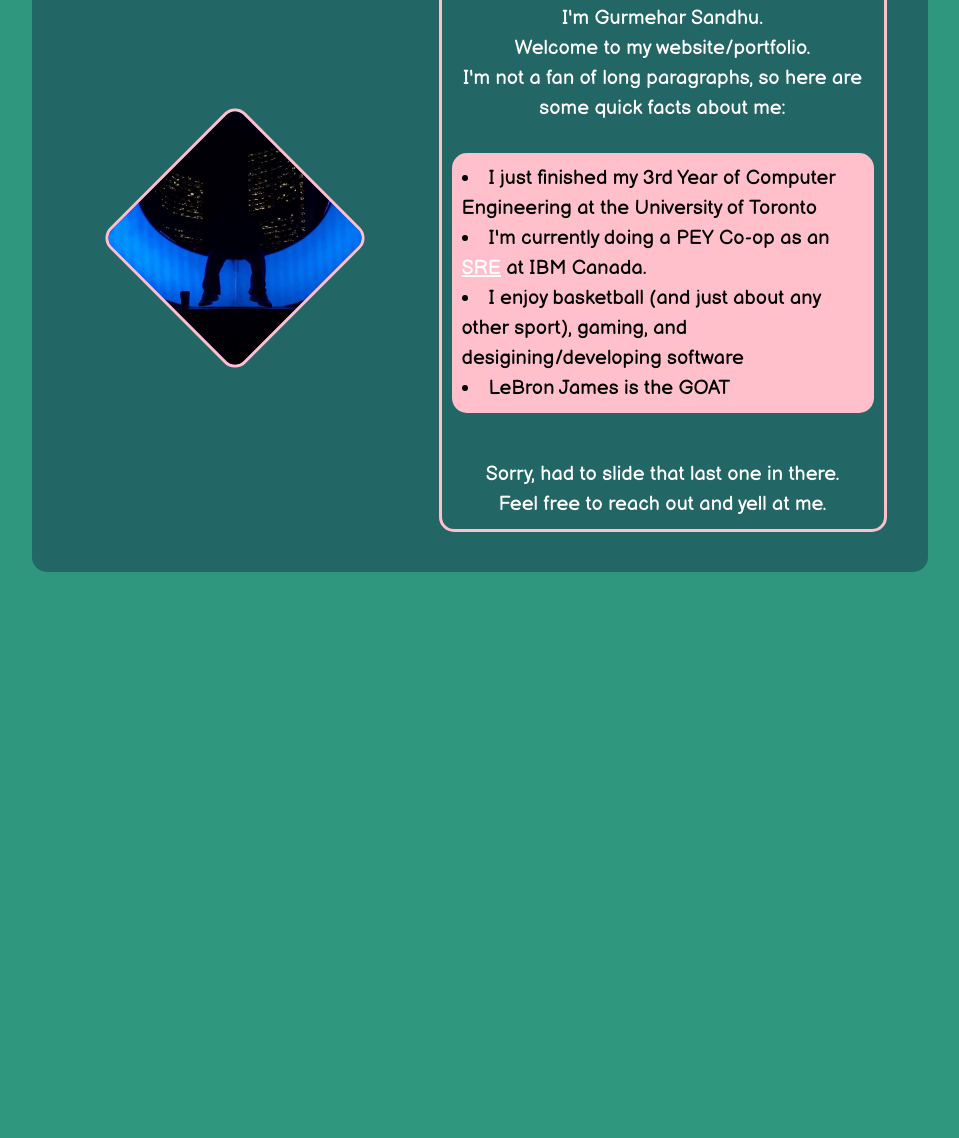
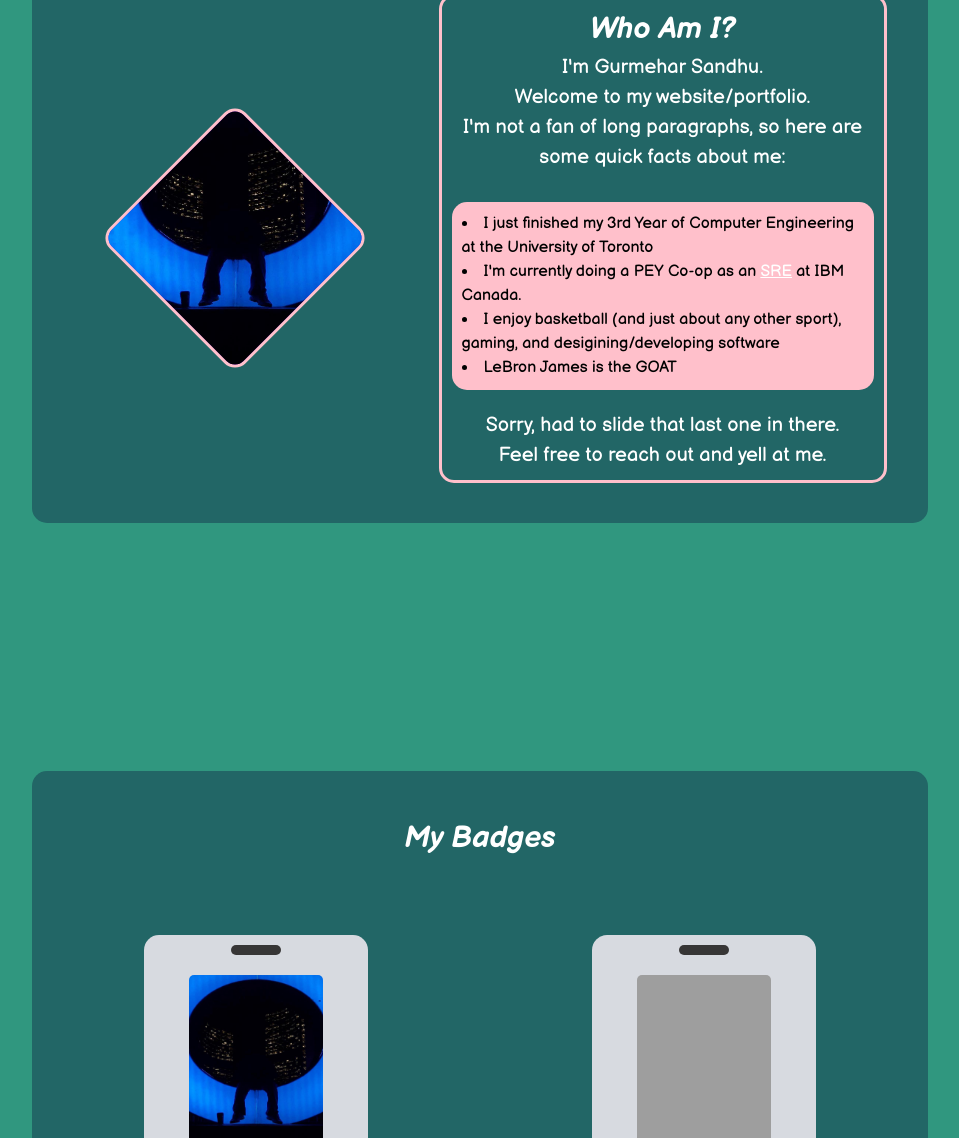
Before and after one commit to GurmeharS/gatbsy-portfolio, a Gatsby site: page / in a window 1280 px wide. Shown: the part 1120-2258 px from the top of the page, without its empty margins (160-1119 px from the left). Before the commit the page ends 1758 px from the top, so only its background shows below. Built offline with nearby package versions, Linux system fonts and the light colour scheme; Gatsby itself is replaced by a stand-in of ours; grey boxes are pictures that could not be loaded.

Commit message:
Initial animation implementation

```diff
--- a/package.json
+++ b/package.json
@@ -16,12 +16,14 @@
     "gatsby-source-filesystem": "^2.3.3",
     "gatsby-transformer-sharp": "^2.5.2",
     "gsap": "^3.2.6",
+    "jquery": "^3.5.1",
     "node-sass": "^4.14.1",
     "prop-types": "^15.7.2",
     "react": "^16.12.0",
     "react-bootstrap": "^1.0.1",
     "react-dom": "^16.12.0",
     "react-helmet": "^6.0.0",
+    "react-use": "^15.1.0",
     "smooth-scrollbar": "^8.5.2",
     "styled-components": "^5.1.0"
   },
--- a/src/components/about.js
+++ b/src/components/about.js
@@ -1,10 +1,8 @@
-import React from "react"
+import React, { useRef, useEffect, useState } from "react"
 import styled from "styled-components"
-import { Container, Row, Col } from 'react-bootstrap'
-import { Link } from "gatsby"
+import { gsap, TimelineLite, Power1 } from "gsap"
 
 import "../styles/styles.scss"
-import { useViewport } from "./viewport"
 import * as constants from './constant';
 
 import gurmPic from '../images/gurmehar_pic.jpg';
@@ -70,6 +68,9 @@
     padding: 10px;
     list-style-position: inside;
     margin-left: auto;
+    margin: 10px;
+    margin-top: 20px;
+    margin-bottom: 20px;
 `;
 
 const AboutText = styled.p`
@@ -142,11 +143,63 @@
     }
 `;
 
+//Animate on scroll
+const useOnScreen = (options) => {
+    let ref = useRef(null);
+    const [visibile, setVisible] = useState(false);
+
+    useEffect(() => {
+        const observer = new IntersectionObserver(([entry]) => {
+            console.log(entry.isIntersecting);
+            setVisible(entry.isIntersecting);
+        }, options);
+        let currRef = null;
+        if (ref.current) {
+            observer.observe(ref.current);
+            currRef = ref.current;
+        }
+
+        return () => {
+            if (currRef) {
+                observer.unobserve(currRef);
+            }
+        }
+    }, [ref, options]);
+
+    return [ref, visibile];
+}
+
 const About = () => {
+    const [ref, visible] = useOnScreen({
+        root: null,
+        rootMargin: '0px',
+        threshold: 0.3
+    });
+
+    if (ref.current) {
+        if (!visible) {
+            console.log("About out");
+            gsap.to(".about", 1, {
+                x: 100,
+                opacity: 0,
+                ease: Power1.easeOut
+            });
+        } else {
+            console.log("About in");
+            gsap.to(".about", 1, {
+                x: 0,
+                opacity: 1,
+                ease: Power1.easeOut,
+                stagger: {
+                    amount: 0.3
+                }
+            });
+        }
+    }
 
     return (
         <AboutContainer>
-            <AboutBox>
+            <AboutBox ref={ref} className='about'>
                 <AboutImageHolder>
                     <ImgSquare>
                         <AboutImage src={gurmPic} />
@@ -154,26 +207,28 @@
                 </AboutImageHolder>
                 <AboutTextHolder>
                     <AboutTitle>Who Am I?</AboutTitle>
+                    <center>
                         <AboutText>
-                        <center>
                             I'm Gurmehar Sandhu.<br />
                             Welcome to my website/portfolio.<br />
-                            I'm not a fan of long paragraphs, so here are some quick facts about me:<br /><br />
+                            I'm not a fan of long paragraphs, so here are some quick facts about me:
+                        </AboutText>
                     </center>
                     <AboutList>
                         <li style={{ color: 'black' }}>I just finished my 3rd Year of Computer Engineering at the University of Toronto</li>
                         <li style={{ color: 'black' }}>I'm currently doing a PEY Co-op as an <a style={{ color: 'white' }} href={"https://landing.google.com/sre/"} target="_blank"><u>SRE</u></a> at IBM Canada.</li>
                         <li style={{ color: 'black' }}>I enjoy basketball (and just about any other sport), gaming, and desigining/developing software</li>
                         <li style={{ color: 'black' }}>LeBron James is the GOAT </li>
-                        </AboutList><br />
+                    </AboutList>
                     <center>
+                        <AboutText>
                             Sorry, had to slide that last one in there.<br />
                                 Feel free to reach out and yell at me.
+                    </AboutText>
                     </center>
-                    </AboutText>
                 </AboutTextHolder>
             </AboutBox>
-        </AboutContainer>
+        </AboutContainer >
     )
 }
 
--- /dev/null
+++ b/src/components/badge.js
@@ -0,0 +1,84 @@
+// Work badge
+import React from "react"
+import { useRef, useState } from "react"
+import { TweenMax } from 'gsap'
+import styled from "styled-components"
+
+import * as constants from './constant'
+
+const BadgeNotch = styled.div`
+    height: 10px;
+    width: 50px;
+    background: #373636;
+    margin: 10px;
+    border-radius: 10px;
+    @media ${constants.device.laptop} {
+        height: 7px;
+        width: 30px;
+    }
+`;
+
+const BadgeLogo = styled.div`
+    height: 40px;
+    width: 40%;
+    margin-bottom: 20px;
+    background-size: contain;
+    background-repeat: no-repeat;
+    background-position: center;
+`;
+
+const BadgePic = styled.div`
+    height: 200px;
+    width: 60%;
+    background: #373636;
+    margin: 10px;
+    margin-top: 10px;
+    margin-bottom: 20px;
+    background-size: cover;
+    background-position: center;
+    border-radius: 5px;
+    @media ${constants.device.laptop} {
+        height: 100px;
+        width: 60%;
+        margin-bottom: 0;
+    }
+`;
+
+const BadgeFront = styled.div`
+    min-height: 100%;
+    width: 25%;
+    border-radius: 15px;
+    margin: 20px;
+    margin-top: 0;
+    display: flex;
+    flex-direction: column;
+    align-items: center;
+    justify-content: space-around;
+    background: #D7DAE0;
+    transition: 0.3s;
+    &:hover {
+        width: 30%;
+    }
+    @media ${constants.device.laptop} {
+        width: 40%;
+    }
+`;
+
+// Need to pass this, badge pic, logo pic, job title, Job dates (string), description
+const Badge = (props) => {
+    const [expanded, setExpanded] = useState(false);
+
+    const handleClick = () => {
+        setExpanded(!expanded);
+    };
+
+    return (
+        <BadgeFront>
+            <BadgeNotch />
+            <BadgePic style={{ backgroundImage: `url(${props.badgePic})` }} />
+            <BadgeLogo style={{ backgroundImage: `url(${props.logoPic})` }} />
+        </BadgeFront>
+    )
+}
+
+export default Badge
--- /dev/null
+++ b/src/components/experience.js
@@ -0,0 +1,131 @@
+import React, { useRef, useState, useEffect } from "react"
+import styled from "styled-components"
+import { gsap, Power1 } from 'gsap'
+import "../styles/styles.scss"
+import { useViewport } from "./viewport"
+import Badge from "./badge"
+import * as constants from './constant'
+import gurmPic from '../images/gurmehar_pic.jpg'
+import ibmLogo from '../images/IBM_logo.svg'
+
+const BadgeHolder = styled.div`
+    min-height: 50vh;
+    min-width: 75%;
+    width: 100%;
+    display: flex;
+    flex-direction: row;
+    align-items: center;
+    justify-content: space-around;
+    @media ${constants.device.laptop} {
+        flex-direction: column;
+    }
+`;
+
+const ExperienceTitle = styled.div`
+    font-family: "BalsamiqSans-BoldItalic";
+    display: flex;
+    align-items: center;
+    justify-content: center;
+    margin-top: 5%;
+    margin-bottom: 5%;
+    color: white;
+    font-size: 30px;
+    flex-shrink: 2;
+    @media ${constants.device.mobileXL} {
+        font-size: 20px;
+    }
+`;
+
+const ExperienceBox = styled.div`
+    background-color: #226666;
+    margin: 20px;
+    /* min-height: 70vh; */
+    min-width: 70vw;
+    border-radius: 15px;
+    display: flex;
+    flex-direction: column;
+    justify-content: center;
+    align-items: center;
+`;
+
+const ExperienceContainer = styled.div`
+    min-height: 100vh;
+    width: 100vw;
+    display: flex;
+    justify-content: center;
+    align-items: center;
+    flex-direction: column;
+    @media ${constants.device.laptop} {
+        /* flex-direction: column; */
+        height: auto;
+    }
+`;
+
+//Animate on scroll
+const useOnScreen = (options) => {
+    let ref = useRef(null);
+    const [visibile, setVisible] = useState(false);
+
+    useEffect(() => {
+        const observer = new IntersectionObserver(([entry]) => {
+            console.log(entry.isIntersecting);
+            setVisible(entry.isIntersecting);
+        }, options);
+        let currRef = null;
+        if (ref.current) {
+            observer.observe(ref.current);
+            currRef = ref.current;
+        }
+
+        return () => {
+            if (currRef) {
+                observer.unobserve(currRef);
+            }
+        }
+    }, [ref, options]);
+
+    return [ref, visibile];
+}
+
+const Experience = () => {
+    const [ref, visible] = useOnScreen({
+        root: null,
+        rootMargin: '0px',
+        threshold: 0.3
+    });
+
+    if (ref.current) {
+        if (!visible) {
+            console.log("About out");
+            gsap.to(ref.current, 1, {
+                x: -100,
+                opacity: 0,
+                ease: Power1.easeOut
+            });
+        } else {
+            console.log("About in");
+            gsap.to(ref.current, 1, {
+                x: 0,
+                opacity: 1,
+                ease: Power1.easeOut,
+                stagger: {
+                    amount: 0.3
+                }
+            });
+        }
+    }
+
+    return (
+        <ExperienceContainer>
+            <ExperienceBox ref={ref}>
+                <ExperienceTitle>My Badges</ExperienceTitle>
+                <BadgeHolder>
+                    <Badge badgePic={gurmPic} logoPic={ibmLogo} />
+                    <Badge />
+                </BadgeHolder>
+            </ExperienceBox>
+        </ExperienceContainer>
+    )
+};
+
+export default Experience
--- a/src/components/header.js
+++ b/src/components/header.js
@@ -41,10 +41,10 @@
 
 const InnerHeader = () => (
   <Navbar>
-    <Link style={linkStyle} to="/">Logo</Link>
+    <Link style={linkStyle} to="/">GS</Link>
     <Link style={linkStyle} to="/about">About</Link>
+    <Link style={linkStyle} to="/experience">Experience</Link>
     <Link style={linkStyle} to="/projects">Projects</Link>
-    <Link style={linkStyle} to="/experience">Experience</Link>
   </Navbar>
 );
 
--- a/src/components/image.js
+++ b/src/components/image.js
@@ -16,7 +16,7 @@
 const Image = () => {
   const data = useStaticQuery(graphql`
     query {
-      placeholderImage: file(relativePath: { eq: "gatsby-astronaut.png" }) {
+      placeholderImage: file(relativePath: { eq: "../images/gurmehar_pic.png" }) {
         childImageSharp {
           fluid(maxWidth: 300) {
             ...GatsbyImageSharpFluid
--- a/src/pages/index.js
+++ b/src/pages/index.js
@@ -1,5 +1,10 @@
 import React from "react"
+import { useRef, useEffect, useState } from "react"
 import { Helmet } from "react-helmet"
+import { gsap, TweenMax, Power3, TimelineLite } from 'gsap'
+
+import CSSRulePlugin from 'gsap/CSSRulePlugin'
+
 import "../styles/styles.scss"
 import styled from "styled-components"
 import Title from "../components/title"
@@ -7,6 +12,7 @@
 import About from "../components/about"
 import { ViewportProvider } from "../components/viewport"
 import * as constants from '../components/constant';
+import Experience from "../components/experience"
 
 const Page = styled.div`
 @media ${constants.device.mobileS} {
@@ -32,26 +38,87 @@
 top: 0; right: 0; bottom: 0; left: 0; */
 `;
 
+// For the title
+const useOnScreen = (options) => {
+  let ref = useRef(null);
+  const [visibile, setVisible] = useState(false);
 
-const IndexPage = () => (
-  <>
+  useEffect(() => {
+    const observer = new IntersectionObserver(([entry]) => {
+      console.log(entry.isIntersecting);
+      setVisible(entry.isIntersecting);
+    }, options);
+    let currRef = null;
+    if (ref.current) {
+      observer.observe(ref.current);
+      currRef = ref.current;
+    }
+
+    return () => {
+      if (currRef) {
+        observer.unobserve(currRef);
+      }
+    }
+  }, [ref, options]);
+
+  return [ref, visibile];
+}
+
+
+const IndexPage = () => {
+  let app = useRef(null);
+  let tl = new TimelineLite();
+
+  const [ref, visible] = useOnScreen({
+    root: null,
+    rootMargin: '0px',
+    threshold: 0.3
+  });
+
+  if (ref.current) {
+    if (!visible) {
+      console.log("title OUT");
+      gsap.to(".secondaryRows", 1.4, { opacity: 0.3, x: -100, ease: Power3.easeOut });
+      gsap.to(".mainRow", 1.4, { opacity: 0.3, x: 100, ease: Power3.easeOut });
+    } else {
+      console.log("title IN");
+      gsap.to(".secondaryRows", 1.4, { opacity: 1, x: 0, ease: Power3.easeOut });
+      gsap.to(".mainRow", 1.4, { opacity: 1, x: 0, ease: Power3.easeOut });
+    }
+  }
+
+  useEffect(() => {
+    tl.to(app, 0, { css: { visibility: 'visible' } });
+    tl.to(".secondaryRows", 0.01, { opacity: 0.3, x: -10000 });
+    tl.to(".mainRow", 0.01, { opacity: 0.3, x: 10000 });
+  }, []);
+
+
+
+  return (
+    <div className="app" ref={el => app = el} >
       <Helmet>
         <meta charSet="utf-8" />
         <title>GURMEHAR SANDHU</title>
         {/* <link rel="canonical" href="http://mysite.com/example" /> */}
       </Helmet>
+      <div ref={ref} style={{ width: "100%", overflowX: "hidden" }}>
         <Page>
           <ViewportProvider>
             <Title />
           </ViewportProvider>
         </Page>
+      </div>
       <Header />
       {/* <Page> */}
       <ViewportProvider>
         <About />
       </ViewportProvider>
       {/* </Page> */}
-  </>
+      <ViewportProvider>
+        <Experience />
+      </ViewportProvider>
+    </div>
   );
-
+}
 export default IndexPage
```
Also changed, not shown: src/components/title.js (+25 -15 lines), src/images/IBM_logo.svg (added), 1 other file. Lines whose indentation alone changed are shown as unchanged.
